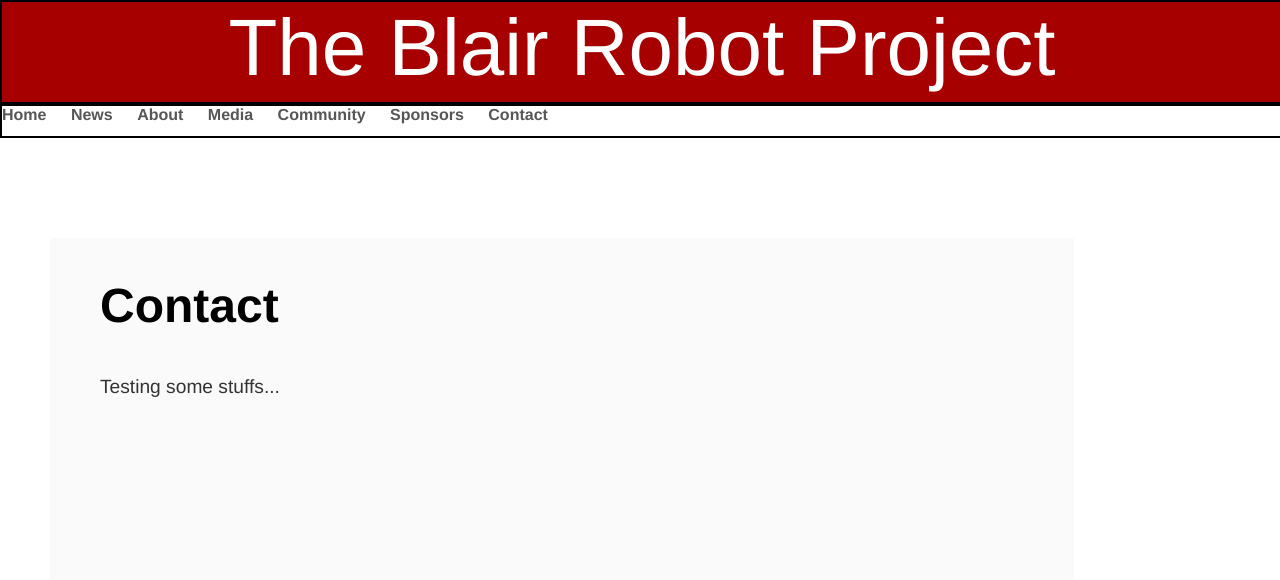
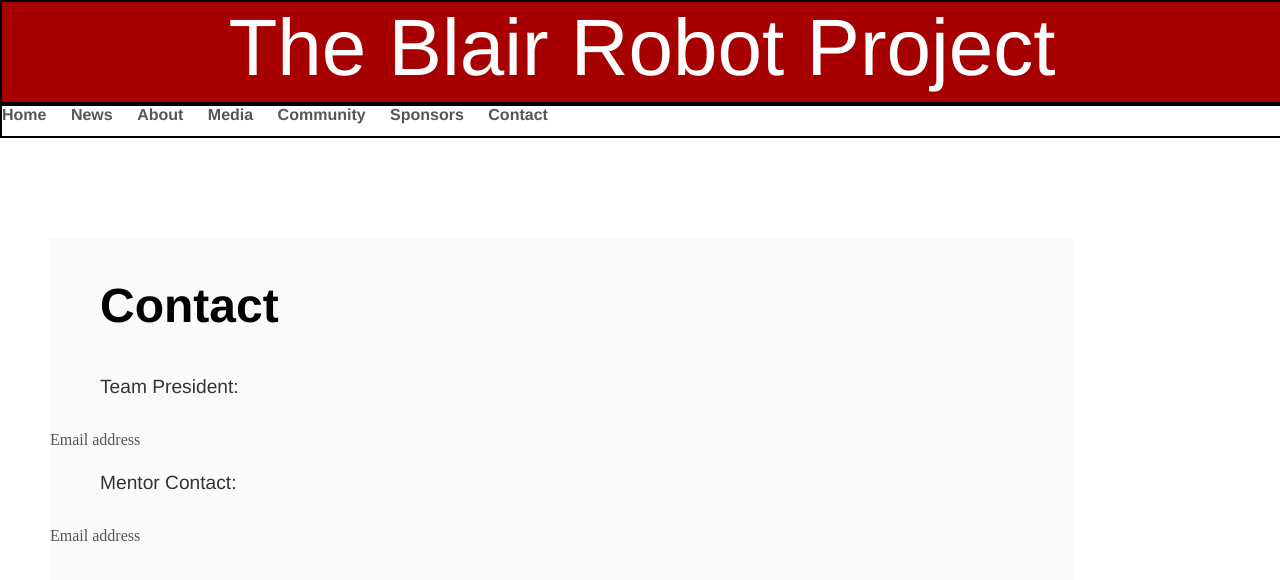
Before and after one commit to mouseythemouse/blair-robot-project.github.io, a Jekyll site: the page built from Contact/index.html, in a window 1280 px wide and 900 px high. Shown: the top 580 px of the window. Built offline with Jekyll 4.4.1, drawn with Linux system fonts in a browser that asks for light colours.

Commit message:
Update index.html
emails and infos

```diff
--- a/Contact/index.html
+++ b/Contact/index.html
@@ -4,5 +4,9 @@ title: Contact
 ---
 <div class="contact">
 	<h2>Contact</h2>
-	<p>Testing some stuffs...</p>
+	<p>Team President:</p>
+	<a href="urjitadas7@gmail.com">Email address</a>
+	<p>Mentor Contact:</p>
+	<a href="geri.reinhart@gmail.com">Email address</a>
+
 </div>
```
